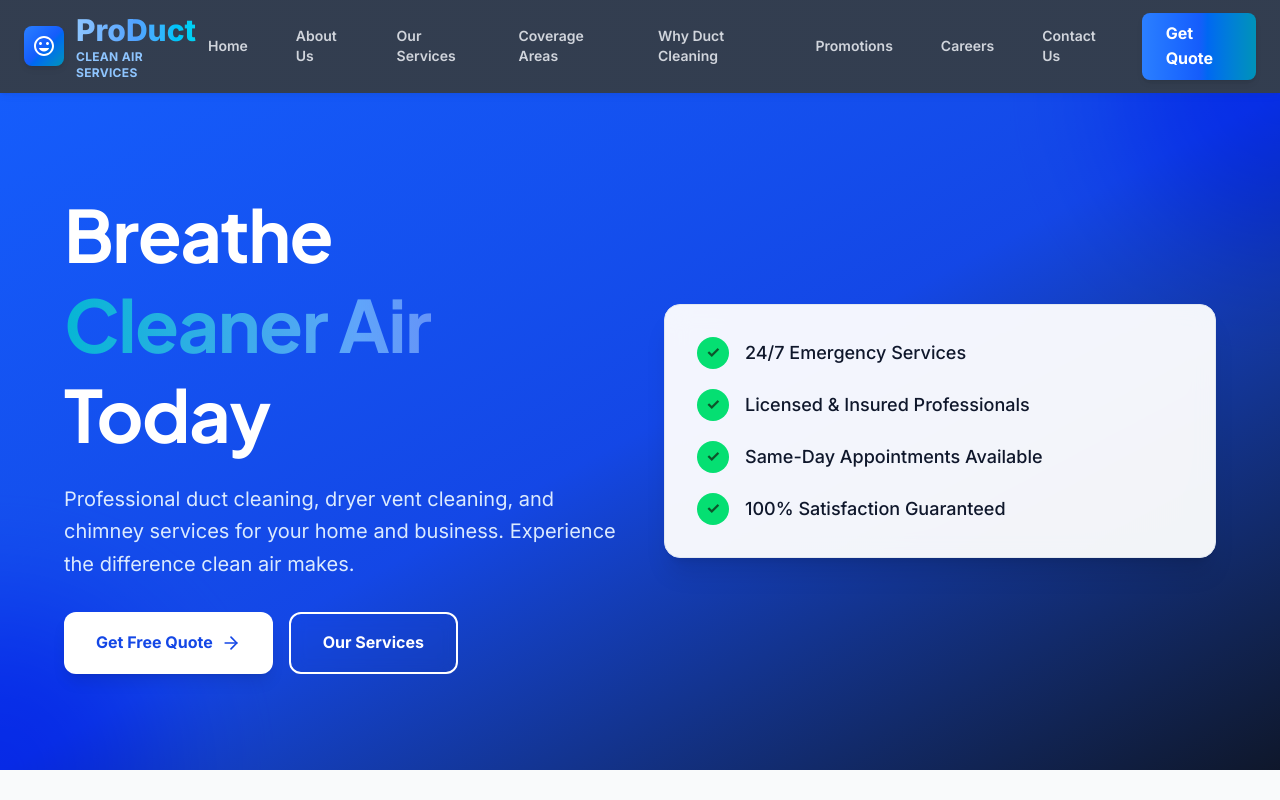
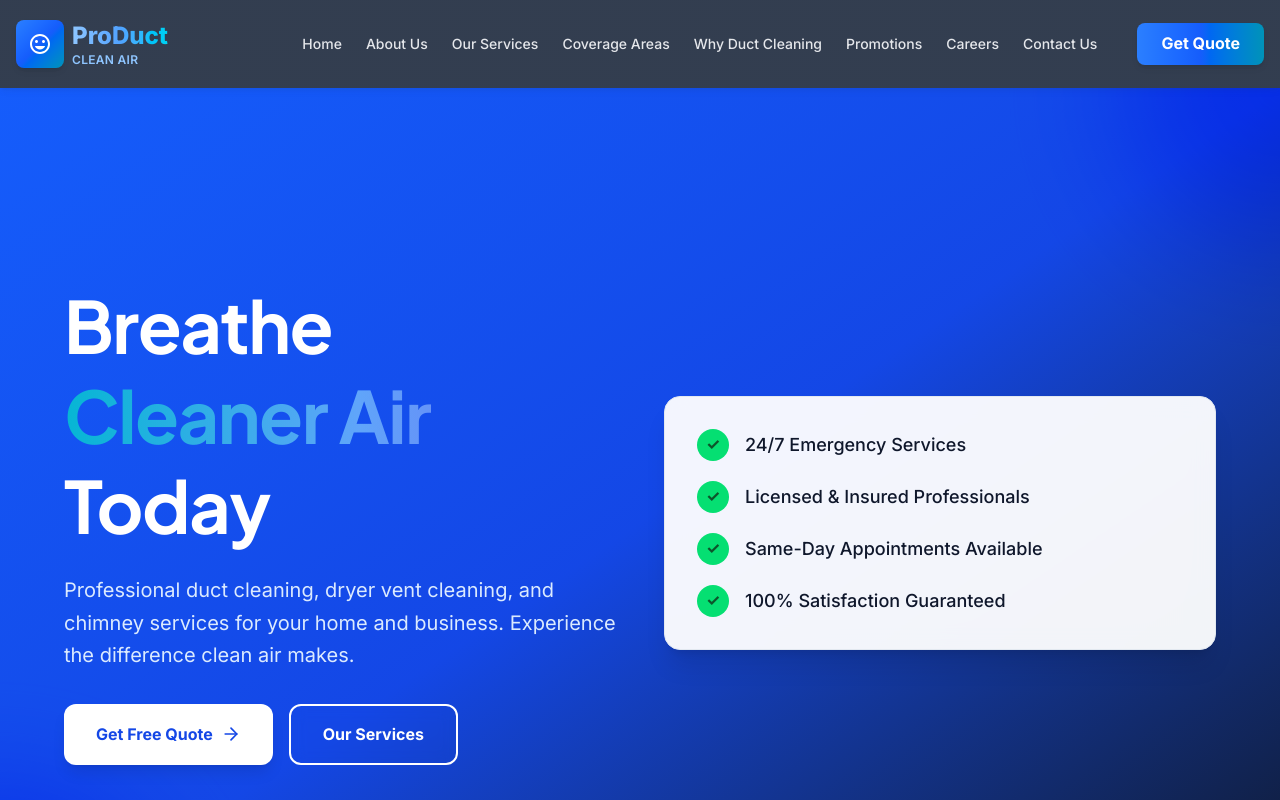
Before and after one commit to AyyanNadeem01/duct-cleaning-web, a Next.js app: page / in a window 1280 px wide. Shown: the top 800 px of the page. Built offline with nearby package versions, Linux system fonts and the light colour scheme.

Commit message:
completed protype version

```diff
--- a/src/app/globals.css
+++ b/src/app/globals.css
@@ -139,6 +139,14 @@ h1, h2, h3, h4, h5, h6 {
   animation: pulse-slow 3s ease-in-out infinite;
 }
 
+@keyframes spin-slow {
+  0% { transform: rotate(0deg); }
+  100% { transform: rotate(360deg); }
+}
+.animate-spin-slow {
+  animation: spin-slow 1.2s linear infinite;
+}
+
 /* Text reveal animation (shimmer/gradient reveal) */
 @keyframes textReveal {
   0% {
--- a/src/app/layout.tsx
+++ b/src/app/layout.tsx
@@ -1,3 +1,4 @@
+"use client";
 import type { Metadata } from "next";
 import { Geist, Geist_Mono } from "next/font/google";
 import "./globals.css";
@@ -14,23 +15,42 @@ const geistMono = Geist_Mono({
   subsets: ["latin"],
 });
 
-export const metadata: Metadata = {
-  title: "ProDuct Clean - Professional Duct Cleaning Services",
-  description: "Professional AC duct cleaning, dryer vent cleaning, and chimney cleaning services for residential and commercial properties.",
-};
+
+import { usePathname } from "next/navigation";
+import { useEffect, useState } from "react";
 
 export default function RootLayout({
   children,
 }: Readonly<{
   children: React.ReactNode;
 }>) {
+  const pathname = usePathname();
+  const [loading, setLoading] = useState(true);
+
+  useEffect(() => {
+    const start = setTimeout(() => setLoading(true), 0);
+    const end = setTimeout(() => setLoading(false), 800);
+    return () => {
+      clearTimeout(start);
+      clearTimeout(end);
+    };
+  }, [pathname]);
+
   return (
     <html lang="en">
       <body
         className={`${geistSans.variable} ${geistMono.variable} antialiased bg-white`}
       >
         <Header />
-        <main className="page-fade">
+  {loading && <div className="fixed inset-0 z-9999 flex items-center justify-center bg-linear-to-br from-blue-50 via-white to-cyan-100 bg-opacity-80 backdrop-blur-lg">
+          <div className="flex flex-col items-center gap-4 animate-fadeInUp">
+            <svg className="animate-spin-slow w-16 h-16 text-blue-500" viewBox="0 0 50 50">
+              <circle cx="25" cy="25" r="20" fill="none" stroke="#06b6d4" strokeWidth="6" strokeDasharray="31.4 31.4" />
+            </svg>
+            <span className="text-xl font-bold text-blue-600 animate-pulse-slow">Loading...</span>
+          </div>
+        </div>}
+        <main className={`transition-all duration-500 ease-in-out ${loading ? 'pointer-events-none opacity-0' : 'opacity-100'} page-fade`}>
           {children}
         </main>
         <Footer />
--- /dev/null
+++ b/src/app/loading.tsx
@@ -0,0 +1,15 @@
+"use client";
+import React from "react";
+
+export default function Loading() {
+  return (
+    <div className="fixed inset-0 z-[9999] flex items-center justify-center bg-gradient-to-br from-blue-50 via-white to-cyan-100 bg-opacity-80 backdrop-blur-lg">
+      <div className="flex flex-col items-center gap-4 animate-fadeInUp">
+        <svg className="animate-spin-slow w-16 h-16 text-blue-500" viewBox="0 0 50 50">
+          <circle cx="25" cy="25" r="20" fill="none" stroke="#06b6d4" strokeWidth="6" strokeDasharray="31.4 31.4" />
+        </svg>
+        <span className="text-xl font-bold text-blue-600 animate-pulse-slow">Loading...</span>
+      </div>
+    </div>
+  );
+}
--- a/src/app/page.tsx
+++ b/src/app/page.tsx
@@ -1,4 +1,9 @@
-'use client';
+
+export const metadata = {
+  title: "ProDuct Clean - Professional Duct Cleaning Services",
+  description: "Professional AC duct cleaning, dryer vent cleaning, and chimney cleaning services for residential and commercial properties.",
+};
+
 
 import Link from 'next/link';
 import { Check, Wind, Zap, Shield, Users, Star, ArrowRight } from 'lucide-react';
@@ -7,7 +12,7 @@ export default function Home() {
   return (
     <div className="w-full">
       {/* Hero Section */}
-      <section className="bg-gradient-to-br from-blue-600 via-blue-700 to-slate-900 text-white py-24 px-4 relative overflow-hidden">
+      <section className="bg-gradient-to-br from-blue-600 via-blue-700 to-slate-900 text-white py-32 md:py-48 px-4 relative overflow-hidden min-h-screen flex items-center">
         {/* Decorative elements */}
         <div className="absolute inset-0 overflow-hidden pointer-events-none">
           <div className="absolute -top-40 -right-40 w-80 h-80 bg-blue-400 rounded-full mix-blend-multiply filter blur-3xl opacity-20 animate-pulse-slow"></div>
@@ -38,7 +43,7 @@ export default function Home() {
                 </Link>
               </div>
             </div>
-            <div className="bg-white/95 text-slate-900 rounded-2xl p-8 backdrop-blur-md border border-slate-200 shadow-xl animate-scaleIn transform hover:shadow-2xl hover:bg-white/97 transition-all duration-300 dark:bg-slate-900/80 dark:text-white">
+            <div className="bg-white/95 text-slate-900 rounded-2xl p-8 backdrop-blur-md border border-slate-200 shadow-xl animate-scaleIn transform hover:shadow-2xl hover:bg-blue-600 transition-all duration-300 dark:bg-slate-900/80 dark:text-white">
               <div className="space-y-5">
                 {[
                   { icon: '✓', text: '24/7 Emergency Services' },
--- a/src/components/Header.tsx
+++ b/src/components/Header.tsx
@@ -1,11 +1,12 @@
 'use client';
 
 import Link from 'next/link';
-import { useState } from 'react';
+import { useState, useEffect } from 'react';
 import { Menu, X } from 'lucide-react';
 
 export default function Header() {
   const [isOpen, setIsOpen] = useState(false);
+  const [scrolled, setScrolled] = useState(false);
 
   const navLinks = [
     { href: '/', label: 'Home' },
@@ -18,14 +19,25 @@ export default function Header() {
     { href: '/contact', label: 'Contact Us' },
   ];
 
+  useEffect(() => {
+    const handleScroll = () => {
+      if (window.scrollY > 50) setScrolled(true);
+      else setScrolled(false);
+    };
+    window.addEventListener('scroll', handleScroll);
+    return () => window.removeEventListener('scroll', handleScroll);
+  }, []);
+
   return (
-    <header className="bg-gradient-to-r from-slate-800/90 to-slate-800/90 text-white shadow-md shadow-blue-900/10 sticky top-0 z-50 backdrop-blur-sm">
-      <nav className="mx-auto max-w-7xl px-6 py-3 flex justify-between items-center">
-
-        {/* Logo Section */}
-        <div className="flex items-center gap-3 group">
-          <Link href="/" className="flex items-center gap-3">
-            <div className="bg-gradient-to-br from-blue-500 via-blue-600 to-cyan-600 p-2 rounded-lg shadow-md group-hover:shadow-xl group-hover:shadow-blue-500/40 transition-all duration-400 transform group-hover:scale-105 group-hover:-translate-y-0.5">
+    <header
+      className={`sticky top-0 z-50 bg-gradient-to-r from-slate-800/90 to-slate-800/90 text-white shadow-md shadow-blue-900/10 backdrop-blur-sm transition-all duration-300 ${
+        scrolled ? 'py-2' : 'py-5'
+      }`}
+    >
+<nav className="mx-auto max-w-full px-2 md:px-4 flex justify-between items-center transition-all duration-300">
+  {/* Logo */}
+  <Link href="/" className="flex items-center gap-2">
+    <div className="bg-gradient-to-br from-blue-500 via-blue-600 to-cyan-600 p-3 rounded-lg shadow-md group-hover:shadow-xl group-hover:shadow-blue-500/40 transition-all duration-400 transform group-hover:scale-105">
       <svg
         className="w-6 h-6 transition-transform duration-300"
         fill="currentColor"
@@ -34,25 +46,23 @@ export default function Header() {
         <path d="M12 2C6.48 2 2 6.48 2 12s4.48 10 10 10 10-4.48 10-10S17.52 2 12 2zm0 18c-4.41 0-8-3.59-8-8s3.59-8 8-8 8 3.59 8 8-3.59 8-8 8zm3.5-9c.83 0 1.5-.67 1.5-1.5S16.33 8 15.5 8 14 8.67 14 9.5s.67 1.5 1.5 1.5zm-7 0c.83 0 1.5-.67 1.5-1.5S9.33 8 8.5 8 7 8.67 7 9.5 7.67 11 8.5 11zm3.5 6.5c2.33 0 4.31-1.46 5.11-3.5H6.89c.8 2.04 2.78 3.5 5.11 3.5z" />
       </svg>
     </div>
-
-            <div>
-              <span className="text-2xl md:text-3xl font-black bg-gradient-to-r from-blue-300 via-blue-400 to-cyan-400 bg-clip-text text-transparent">
+    <div className="flex flex-col leading-tight">
+      <span className="text-xl md:text-2xl font-black bg-gradient-to-r from-blue-300 via-blue-400 to-cyan-400 bg-clip-text text-transparent">
         ProDuct
       </span>
-              <span className="block text-xs font-bold text-blue-300 tracking-wide">
-                CLEAN AIR SERVICES
+      <span className="text-xs font-semibold text-blue-300 tracking-wide">
+        CLEAN AIR
       </span>
     </div>
   </Link>
-        </div>
 
   {/* Desktop Menu */}
-        <div className="hidden md:flex items-center gap-6">
+  <div className="hidden md:flex items-center gap-2">
     {navLinks.map((link) => (
       <Link
         key={link.href}
         href={link.href}
-              className="text-gray-300 hover:text-blue-300 px-3 py-1 rounded-md transition-all duration-300 relative group font-semibold text-sm hover:bg-slate-700/40"
+        className="text-gray-200 hover:text-blue-300 px-2 py-2 rounded-md transition-all duration-300 font-medium whitespace-nowrap relative group text-sm"
       >
         {link.label}
         <span className="absolute bottom-1 left-4 w-0 h-1 bg-gradient-to-r from-blue-400 to-cyan-400 group-hover:w-[calc(100%-32px)] transition-all duration-500 rounded-full"></span>
@@ -61,7 +71,7 @@ export default function Header() {
 
     <Link
       href="/contact"
-            className="bg-gradient-to-r from-blue-500 via-blue-600 to-cyan-600 hover:from-blue-600 hover:via-blue-700 hover:to-cyan-700 px-6 py-2 rounded-lg font-bold transition-all duration-400 shadow-md hover:shadow-xl hover:shadow-blue-500/30 transform hover:scale-105 active:scale-95 text-white"
+      className="ml-6 bg-gradient-to-r from-blue-500 via-blue-600 to-cyan-600 hover:from-blue-600 hover:via-blue-700 hover:to-cyan-700 px-6 py-2 rounded-lg font-bold transition-all duration-400 shadow-md hover:shadow-xl hover:shadow-blue-500/30 transform hover:scale-105 active:scale-95 text-white"
     >
       Get Quote
     </Link>
@@ -75,6 +85,7 @@ export default function Header() {
     {isOpen ? <X size={24} /> : <Menu size={24} />}
   </button>
 </nav>
+
 
       {/* Mobile Menu */}
       {isOpen && (
@@ -98,7 +109,6 @@ export default function Header() {
           </Link>
         </div>
       )}
-
     </header>
   );
 }
```
Lines whose indentation alone changed are shown as unchanged.
